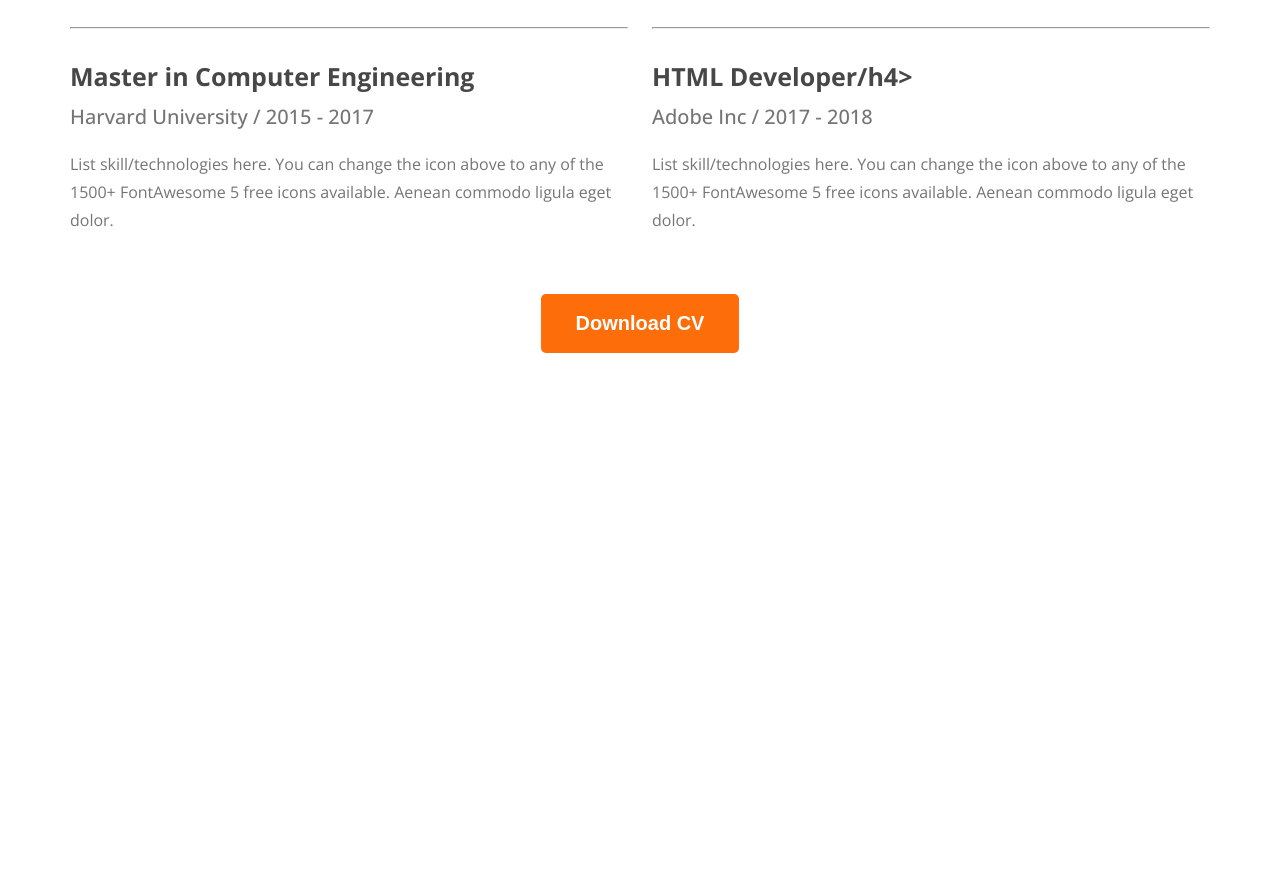
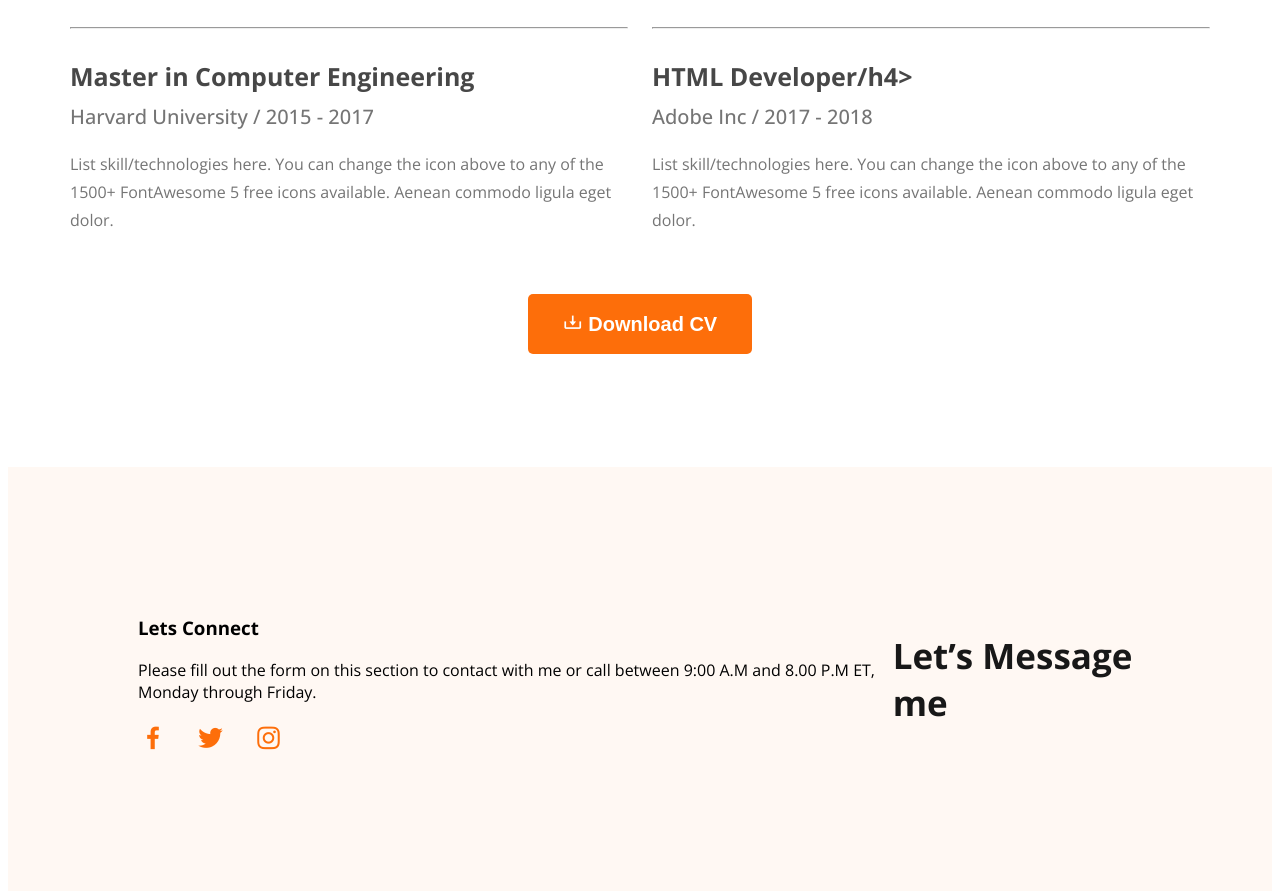
Before and after one commit to ahmed-1430/web-dev-portfolio, a plain HTML site: page index.html in a window 1280 px wide. Shown: the part 2950-3844 px from the top of the page. Before the commit the page ends 3416 px from the top, so only its background shows below. Drawn offline with nearby package versions, Linux system fonts and the light colour scheme.

Commit message:
footer adeed

```diff
--- a/index.html
+++ b/index.html
@@ -135,9 +135,21 @@ to any of the 1500+ FontAwesome 5 free icons available. Aenean commodo ligula eg
                     </div>
                 </div>
             </div>
-           <div class="cv-button"> <button class="btn-primary">Download CV</button></div>
+           <div class="cv-button"> <button class="btn-primary"><i class='bx bx-download' ></i> Download CV</button></div>
            </section>
     </main>
+    <footer class="secodary-bg">
+        <div class="footer-column">
+            <h3 class="section-titile">Lets Connect</h3>
+            <p>Please fill out the form on this section to contact with me or call between 9:00 A.M and 8.00 P.M ET, Monday through Friday.</p>
+            <div class="social-icon">
+                <i class='bx bxl-facebook' ></i> <i class='bx bxl-twitter' ></i> <i class='bx bxl-instagram' ></i>
+            </div>
+        </div>
+        <div class="footer-column">
+            <h3 class="section-title">Let’s Message me</h3>
+        </div>
+    </footer>
 
 </body>
 </html>
--- a/style/style.css
+++ b/style/style.css
@@ -159,6 +159,21 @@ main {
 }
 /* resume section style end  */
 
+/* footer style  */
+footer {
+    padding: 130px;
+    display: flex;
+}
+.social-icon {
+    font-size: 30px;
+}
+.social-icon i {
+    margin-right: 20px;
+    color: #FD6E0A;
+    cursor: pointer;
+}
+/* footer style End  */
+
 /* shared style  */
 .secodary-bg {
     background-color: #FFF8F3;
```
